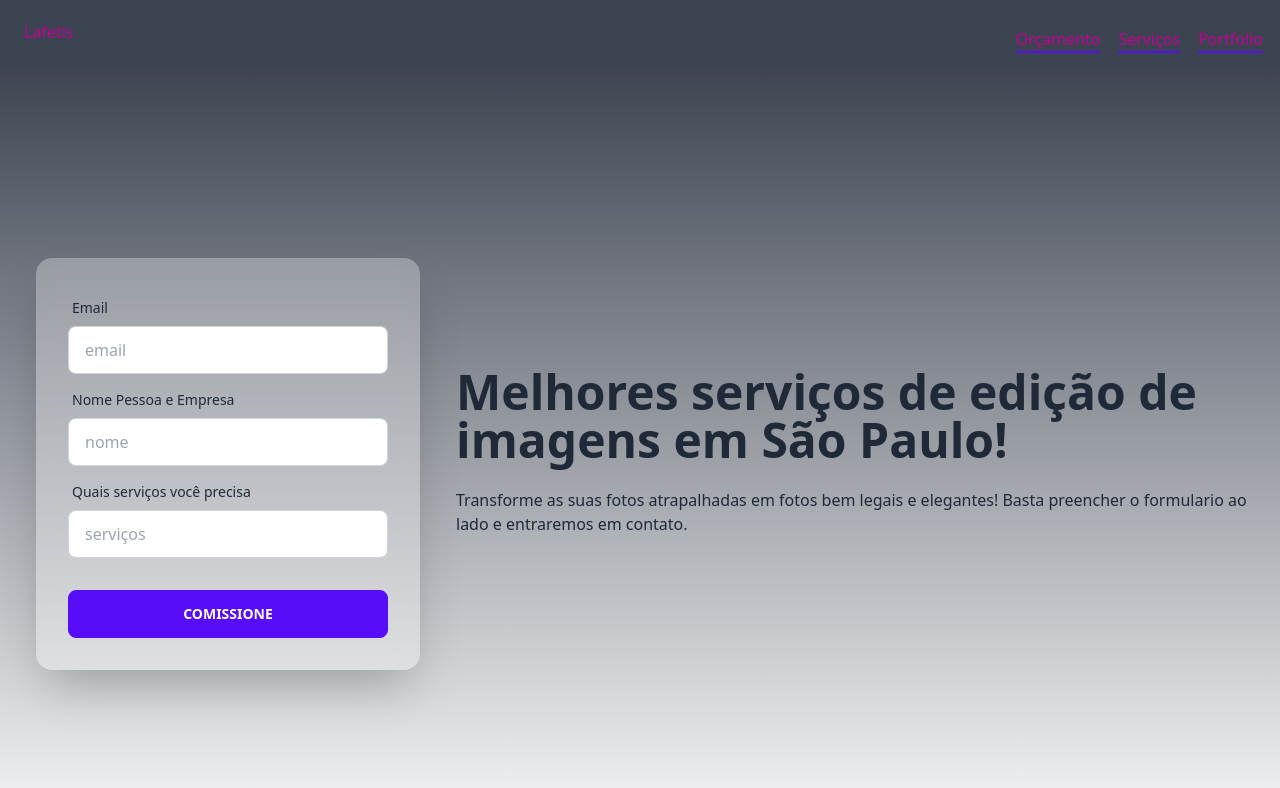
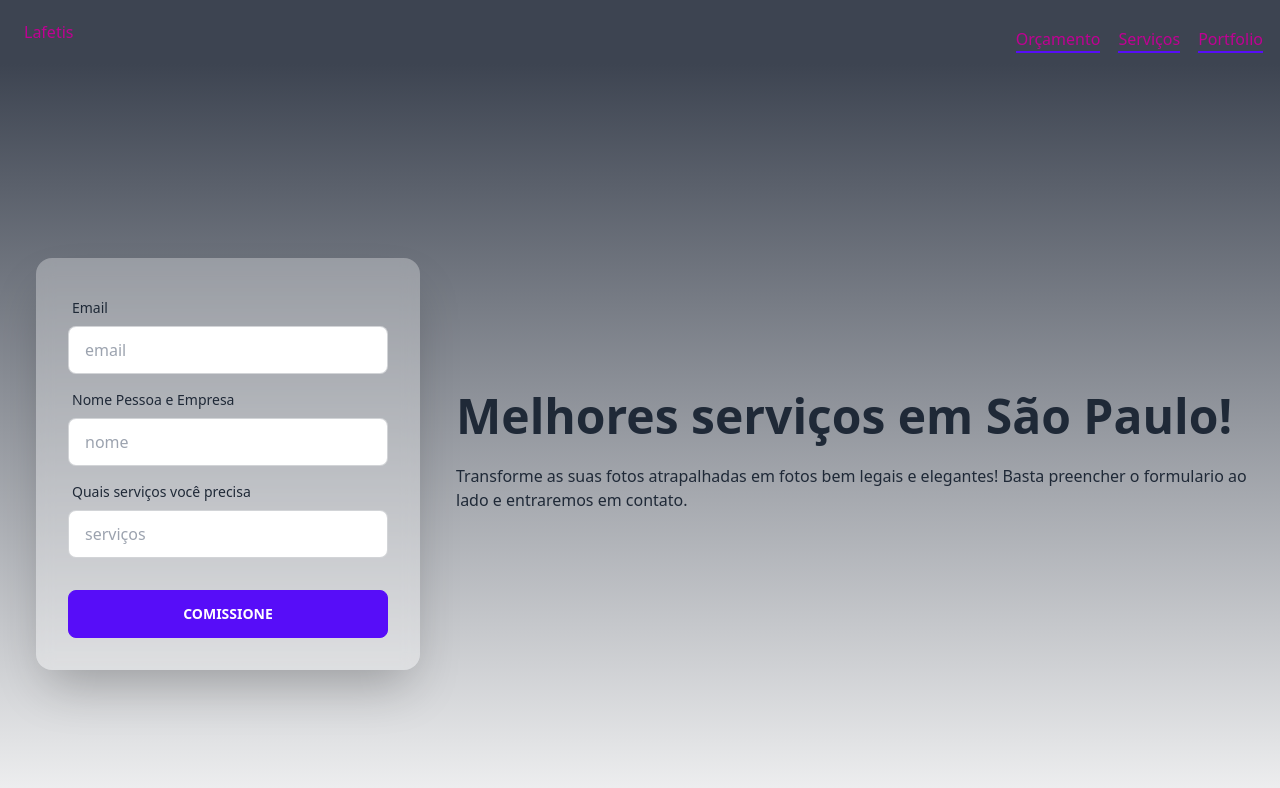
Before and after one commit to mateusdcc/lafetis, a Next.js app: page /servicos/ambiente in a window 1280 px wide. Shown: the top 788 px of the page. Built offline with nearby package versions, Linux system fonts and the light colour scheme.

Commit message:
Removing unecessary verbosity

```diff
--- a/pages/servicos/ambiente.jsx
+++ b/pages/servicos/ambiente.jsx
@@ -3,7 +3,7 @@ import ServiceBox from '../../components/ServiceBox';
 function Ambientacao() {
   return (
     <ServiceBox
-      title="Melhores serviços de edição de imagens em São Paulo!"
+      title="Melhores serviços em São Paulo!"
       description="Transforme as suas fotos atrapalhadas em fotos bem legais e elegantes! Basta preencher o formulario ao lado e entraremos em contato."
     />
   );
--- a/pages/servicos/imagens.jsx
+++ b/pages/servicos/imagens.jsx
@@ -3,7 +3,7 @@ import ServiceBox from '../../components/ServiceBox';
 function Imagens() {
   return (
     <ServiceBox
-      title="Melhores serviços de ajuste de cores em São Paulo!"
+      title="Melhores serviços em São Paulo!"
       description="Corrija agora as cores de suas fotos e faça elas ficarem bonitas e elegantes! Basta preencher o formulario ao lado e entraremos em contato."
     />
   );
```
